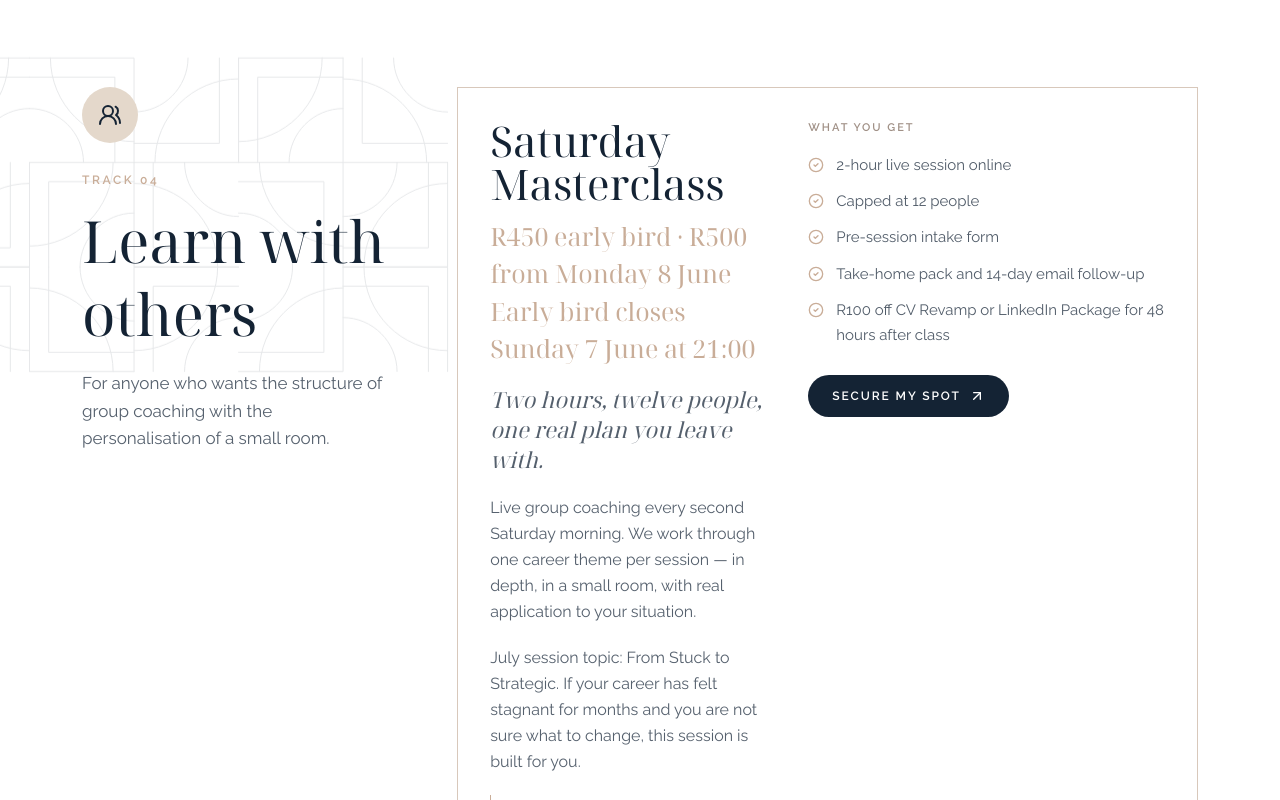
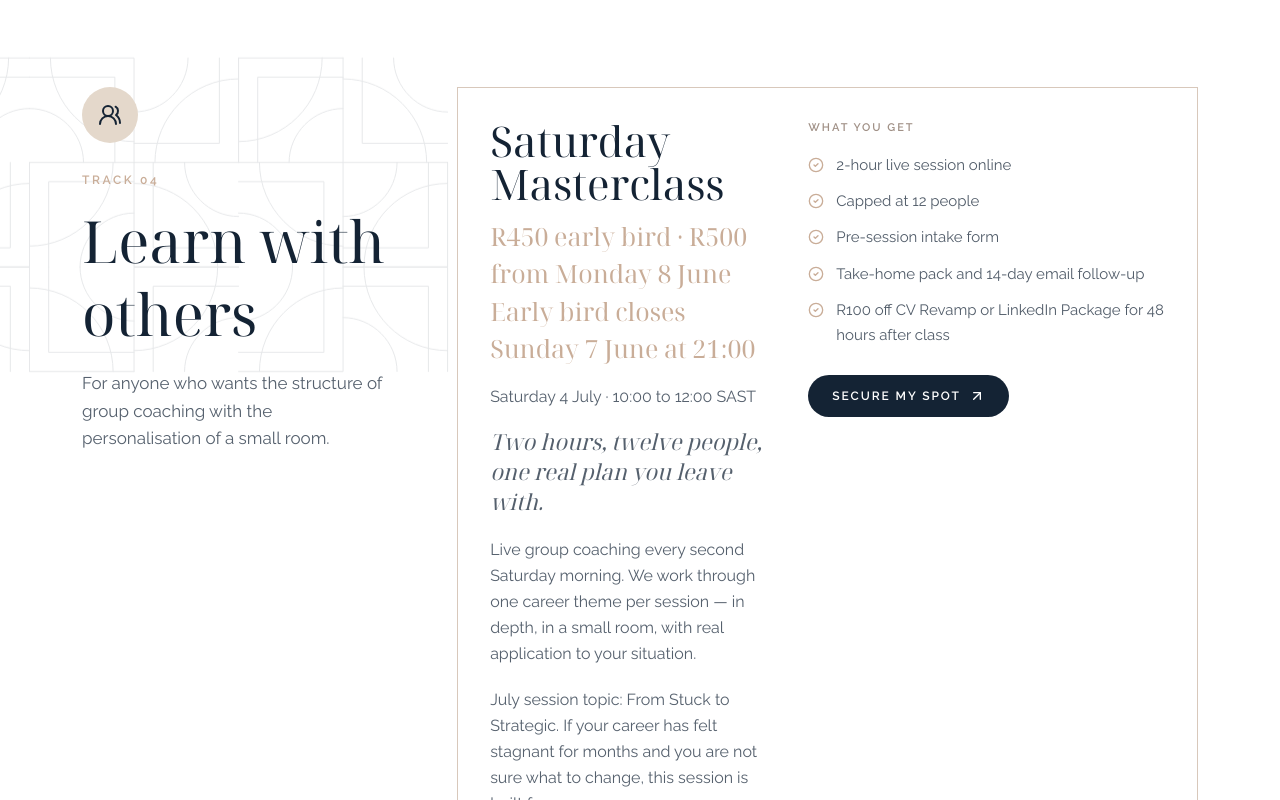
Before and after one commit to CoachKagiso/coachkagiso.co.za, a Next.js app: page /work-with-me in a window 1280 px wide. Shown: the part 4420-5220 px from the top of the page. Built offline with nearby package versions, Linux system fonts and the light colour scheme.

Commit message:
Add masterclass session time to work page

```diff
--- a/app/work-with-me/page.tsx
+++ b/app/work-with-me/page.tsx
@@ -22,6 +22,7 @@ import { ContourField, FlowRibbon, GeoArchPattern } from '@/components/Decorativ
 type Service = {
   title: string;
   price: string;
+  sessionLine?: string;
   tagline: string;
   body: string | string[];
   items: string[];
@@ -204,6 +205,7 @@ const tracks: Track[] = [
       {
         title: 'Saturday Masterclass',
         price: 'R450 early bird · R500 from Monday 8 June Early bird closes Sunday 7 June at 21:00',
+        sessionLine: 'Saturday 4 July · 10:00 to 12:00 SAST',
         tagline: 'Two hours, twelve people, one real plan you leave with.',
         body: [
           'Live group coaching every second Saturday morning. We work through one career theme per session — in depth, in a small room, with real application to your situation.',
@@ -352,6 +354,11 @@ export default function WorkWithMePage() {
                                 {service.price}
                               </span>
                             </div>
+                            {service.sessionLine && (
+                              <p className={`mt-4 text-[16px] leading-relaxed ${isDark ? 'text-white/66' : 'text-[#142334]/72'}`}>
+                                {service.sessionLine}
+                              </p>
+                            )}
                             <p className={`mt-4 font-serif text-[22px] italic leading-snug ${isDark ? 'text-white/76' : 'text-[#142334]/72'}`}>
                               {service.tagline}
                             </p>
```
